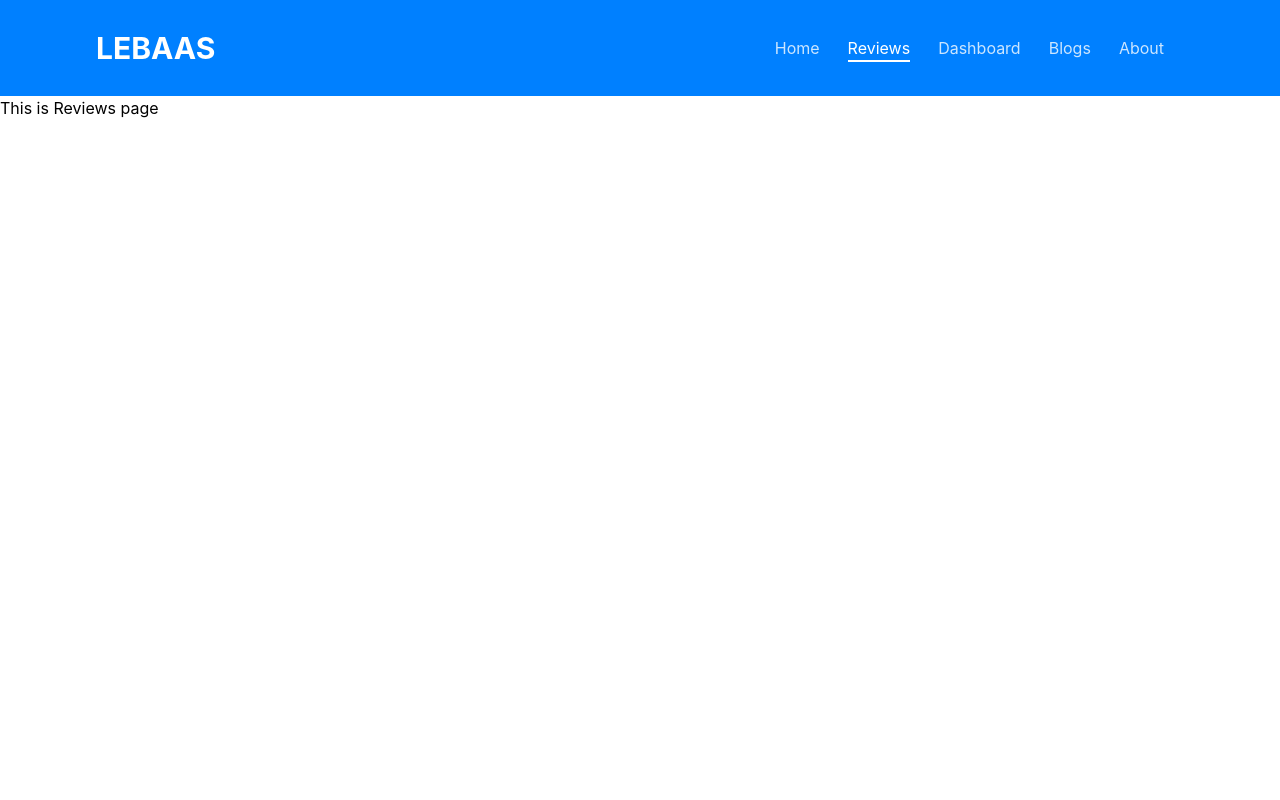
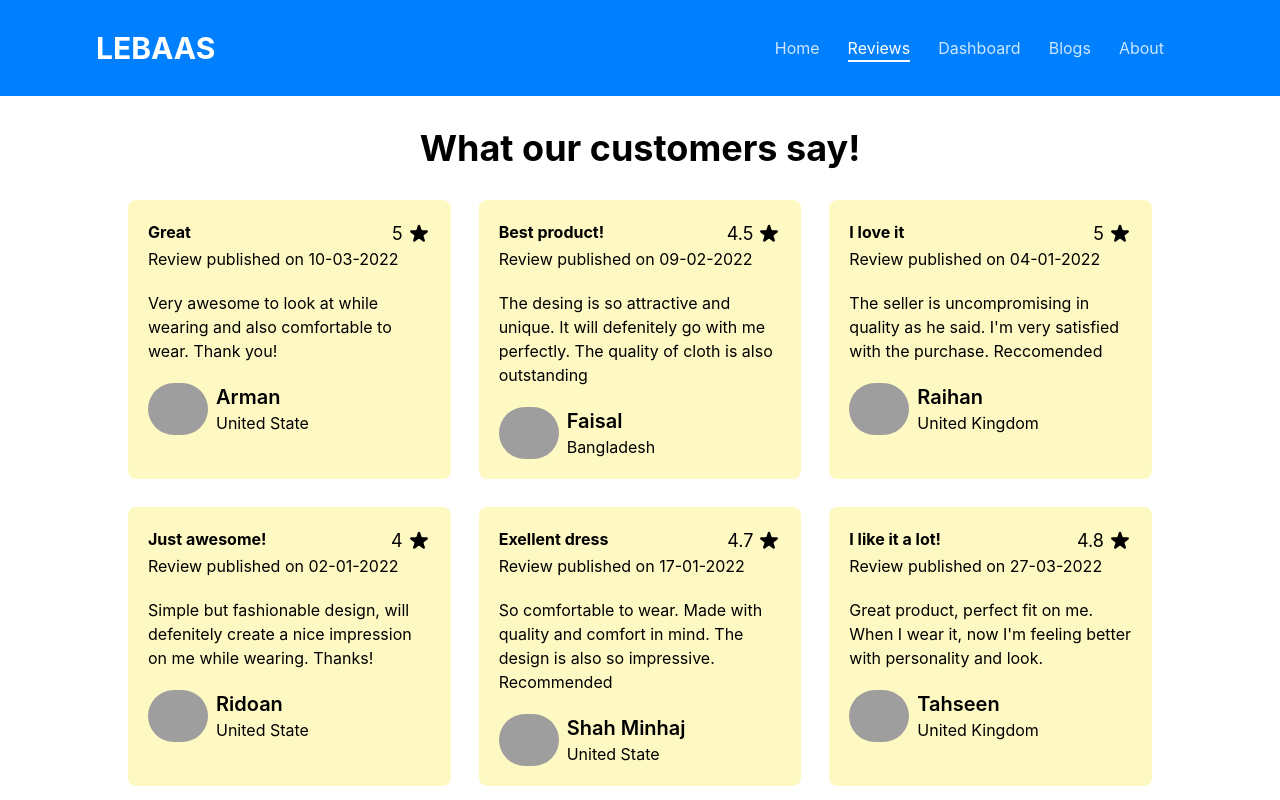
Before and after one commit to hnMurshed/lebaas, a React (Create React App) app: page /reviews in a window 1280 px wide. Shown: the top 800 px of the page. Built offline with nearby package versions, Linux system fonts and the light colour scheme; grey boxes are pictures that could not be loaded.

Commit message:
all reviews showed in reviews page

```diff
--- a/src/components/Header/Header.js
+++ b/src/components/Header/Header.js
@@ -16,7 +16,7 @@ const Header = () => {
     ]
 
     return (
-        <div className='bg-[#0080ff] text-white py-4'>
+        <div className='bg-[#0080ff] text-white py-4 sticky top-0'>
             <div className="container flex justify-between items-center">
 
                 <div className="">
--- a/src/components/Reviews/Reviews.js
+++ b/src/components/Reviews/Reviews.js
@@ -1,10 +1,22 @@
 import React from 'react';
+import useReviews from '../../hooks/useReviews';
+import ProductReview from '../ProductReview/ProductReview';
 import './Reviews.css';
 
 const Reviews = () => {
+    const [reviews, setReviews] = useReviews();
+
     return (
-        <div>
-            <h2>This is Reviews page</h2>
+        <div className='container p-8'>
+            <h2 className='text-4xl text-center font-bold'>What our customers say!</h2>
+            <div className='grid lg:grid-cols-3 gap-7 my-8'>
+                {
+                    reviews.map(review => <ProductReview
+                        key={review.id}
+                        reviews={review}
+                    ></ProductReview>)
+                }
+            </div>
         </div>
     );
 };
```
